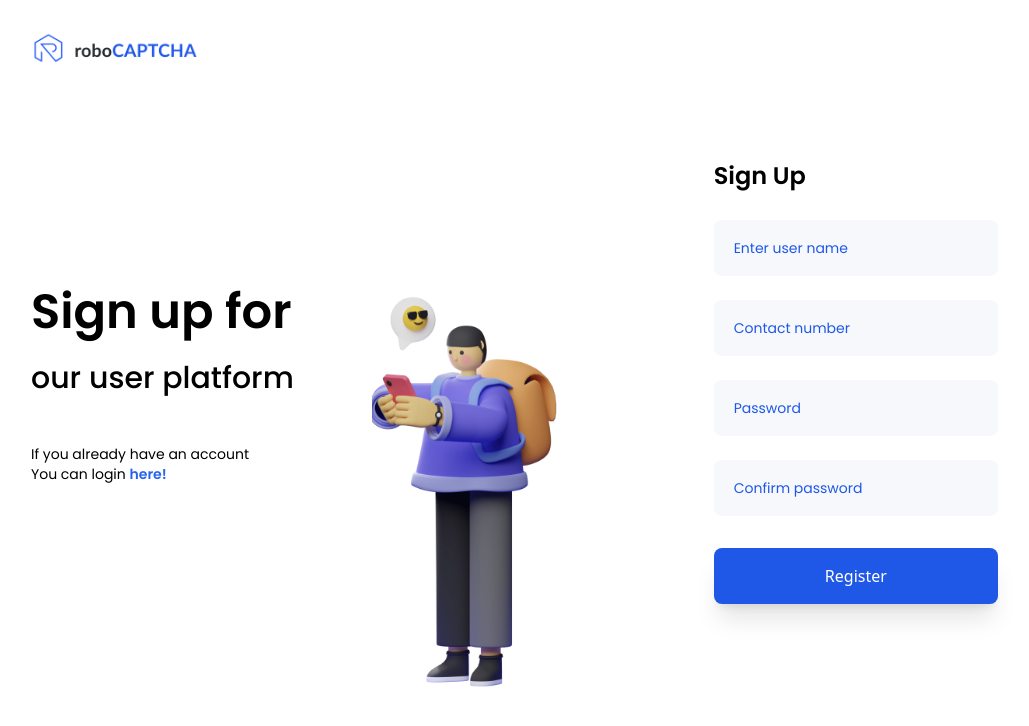
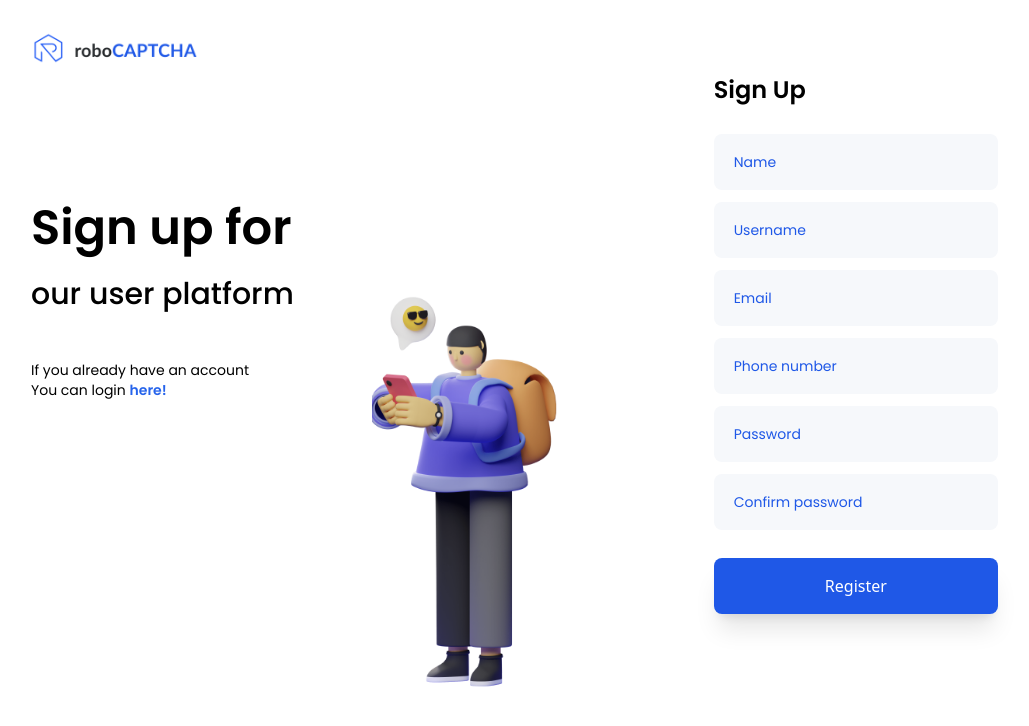
Before and after one commit to phomies/robocaptcha-frontend, a Next.js app: page /register in a window 1280 px wide. Shown: the top 726 px of the page, without its empty margins (97-1126 px from the left). Built offline with nearby package versions, Linux system fonts and the light colour scheme.

Commit message:
Edit responsive

```diff
--- a/components/home/CallHistoryItem.tsx
+++ b/components/home/CallHistoryItem.tsx
@@ -13,16 +13,16 @@ interface Props {
 function CallHistoryItem(props: Props) {
   const { phoneNumber, contactName, location, date, time, blocked } = props;
   return (
-    <div className="text-sm py-4 px-6 grid grid-cols-11">
-      <h3 className="col-span-2 flex items-center gap-x-3">
-        <BiUserCircle className="h-6 w-6 text-gray-500" />
+    <div className="text-sm py-4 px-6 grid grid-cols-5 md:grid-cols-9 lg:grid-cols-11">
+      <h3 className="col-span-2 flex items-center gap-x-2">
+        <BiUserCircle className="md:hidden lg:block h-6 w-6 text-gray-500" />
         {phoneNumber}
       </h3>
-      <h3 className="col-span-2">{contactName || "-"}</h3>
-      <h3 className="col-span-2">{location}</h3>
+      <h3 className="hidden lg:block lg:col-span-2">{contactName || "-"}</h3>
+      <h3 className="hidden md:block md:col-span-2">{location}</h3>
       <h3 className="col-span-2">{date}</h3>
-      <h3 className="col-span-2">{time}</h3>
-      <h3 className="flex items-center gap-x-8">
+      <h3 className="hidden md:block md:col-span-2">{time}</h3>
+      <h3 className="md:col-span-1 flex items-center gap-x-8">
         {
           blocked ? <BiCheckShield className="w-6 h-6 text-green-400" /> : <BiShieldX className="w-6 h-6 text-red-400" />
         }
--- a/package.json
+++ b/package.json
@@ -8,6 +8,7 @@
     "lint": "next lint"
   },
   "dependencies": {
+    "antd": "^4.18.9",
     "next": "12.0.8",
     "react": "17.0.2",
     "react-dom": "17.0.2",
--- a/pages/home.tsx
+++ b/pages/home.tsx
@@ -18,12 +18,12 @@ function Home() {
         </div>
         <div className="mt-7 bg-white shadow-lg rounded-lg w-full">
           <h2 className="py-4 px-6">Call History</h2>
-          <div className="bg-gray-50 text-sm py-4 px-6 grid grid-cols-11">
+          <div className="bg-gray-50 text-sm py-4 px-6 grid grid-cols-5 md:grid-cols-9 lg:grid-cols-11">
             <h3 className="col-span-2">Phone Number</h3>
-            <h3 className="col-span-2">Contact Name</h3>
-            <h3 className="col-span-2">Location</h3>
+            <h3 className="hidden lg:block lg:col-span-2">Contact Name</h3>
+            <h3 className="hidden md:block md:col-span-2">Location</h3>
             <h3 className="col-span-2">Date</h3>
-            <h3 className="col-span-2">Time</h3>
+            <h3 className="hidden md:block md:col-span-2">Time</h3>
           </div>
           <CallHistoryItem phoneNumber="+65 8123 4567" contactName="John Doe" location="Singapore" date="10/10/2020" time="09:15-09:45am" blocked={true} />
           <CallHistoryItem phoneNumber="+65 8123 4567" contactName="John Doe" location="Singapore" date="10/10/2020" time="09:15-09:45am" blocked={true} />
--- a/pages/login.tsx
+++ b/pages/login.tsx
@@ -9,7 +9,7 @@ export default function Login() {
         <img className="h-8 my-8 mx-32" alt="icon" src="/logo.png" />
       </nav>
       <div className="grid grid-cols-3 mx-32 h-full">
-        <div className="mt-60">
+        <div className="self-center -mt-60">
           <h1 className="font-poppins-semibold text-secondary text-5xl mb-6">Sign in to</h1>
           <h1 className="font-poppins-medium text-secondary text-3xl mb-12">our user platform</h1>
           <h1 className="font-poppins-regular text-sm mb-1">If you don't have an account registered <br /> You can register <a className="font-poppins-semibold text-blue-600 hover:underline" href="/register">here!</a></h1>
@@ -17,14 +17,14 @@ export default function Login() {
 
         <img className="w-7/12 mt-48" alt="login" src="/images/login.png" />
 
-        <div className="justify-end mt-44">
+        <div className="justify-end self-center -mt-44">
           <form>
             <h1 className="flex font-poppins-semibold text-2xl mb-9">Sign in</h1>
             <input className="placeholder:text-blue-darkBlue focus:outline-none font-poppins-regular text-sm text-blue-darkBlue px-5 w-10/12 h-14 rounded-lg bg-blue-lightBlue mb-10"
-              placeholder="Enter email or user name"
+              placeholder="Email or username"
               type="email"
             />
-            <input className="font-poppins-regular placeholder:text-blue-darkBlue focus:outline-none text-sm text-blue-darkBlue px-5 w-10/12 h-14 rounded-lg bg-blue-lightBlue mb-12"
+            <input className="font-poppins-regular placeholder:text-blue-darkBlue focus:outline-none text-sm text-blue-darkBlue px-5 w-10/12 h-14 rounded-lg bg-blue-lightBlue mb-11"
               placeholder="Password"
               type="password"
             />
--- a/pages/register.tsx
+++ b/pages/register.tsx
@@ -9,7 +9,7 @@ export default function Register() {
         <img className="h-8 my-8 mx-32" alt="icon" src="/logo.png" />
       </nav>
       <div className="grid grid-cols-3 mx-32 h-full">
-        <div className="mt-60">
+        <div className="self-center -mt-60">
           <h1 className="font-poppins-semibold text-secondary text-5xl mb-6">Sign up for</h1>
           <h1 className="font-poppins-medium text-secondary text-3xl mb-12">our user platform</h1>
           <h1 className="font-poppins-regular text-sm mb-1">If you already have an account <br /> You can login <a className="font-poppins-semibold text-blue-600 hover:underline" href="/login">here!</a></h1>
@@ -17,21 +17,27 @@ export default function Register() {
 
         <img className="w-7/12 mt-48" alt="login" src="/images/login.png" />
 
-        <div className="justify-end mt-28">
+        <div className="justify-end self-center -mt-40">
           <form>
             <h1 className="flex font-poppins-semibold text-2xl mb-7">Sign Up</h1>
-            <input className="placeholder:text-blue-darkBlue focus:outline-none font-poppins-regular text-sm text-blue-darkBlue px-5 w-10/12 h-14 rounded-lg bg-blue-lightBlue mb-6"
-              placeholder="Enter user name"
+            <input className="placeholder:text-blue-darkBlue focus:outline-none font-poppins-regular text-sm text-blue-darkBlue px-5 w-10/12 h-14 rounded-lg bg-blue-lightBlue mb-3"
+              placeholder="Name"
+            />
+            <input className="placeholder:text-blue-darkBlue focus:outline-none font-poppins-regular text-sm text-blue-darkBlue px-5 w-10/12 h-14 rounded-lg bg-blue-lightBlue mb-3"
+              placeholder="Username"
+            />
+            <input className="placeholder:text-blue-darkBlue focus:outline-none font-poppins-regular text-sm text-blue-darkBlue px-5 w-10/12 h-14 rounded-lg bg-blue-lightBlue mb-3"
+              placeholder="Email"
               type="email"
             />
-            <input className="font-poppins-regular placeholder:text-blue-darkBlue focus:outline-none text-sm text-blue-darkBlue px-5 w-10/12 h-14 rounded-lg bg-blue-lightBlue mb-6"
-              placeholder="Contact number"
+            <input className="font-poppins-regular placeholder:text-blue-darkBlue focus:outline-none text-sm text-blue-darkBlue px-5 w-10/12 h-14 rounded-lg bg-blue-lightBlue mb-3"
+              placeholder="Phone number"
             />
-            <input className="font-poppins-regular placeholder:text-blue-darkBlue focus:outline-none text-sm text-blue-darkBlue px-5 w-10/12 h-14 rounded-lg bg-blue-lightBlue mb-6"
+            <input className="font-poppins-regular placeholder:text-blue-darkBlue focus:outline-none text-sm text-blue-darkBlue px-5 w-10/12 h-14 rounded-lg bg-blue-lightBlue mb-3"
               placeholder="Password"
               type="password"
             />
-            <input className="font-poppins-regular placeholder:text-blue-darkBlue focus:outline-none text-sm text-blue-darkBlue px-5 w-10/12 h-14 rounded-lg bg-blue-lightBlue mb-8"
+            <input className="font-poppins-regular placeholder:text-blue-darkBlue focus:outline-none text-sm text-blue-darkBlue px-5 w-10/12 h-14 rounded-lg bg-blue-lightBlue mb-7"
               placeholder="Confirm password"
               type="password"
             />
```
Also changed, not shown: 1 other file (tests, documents, lock files or other folders).
